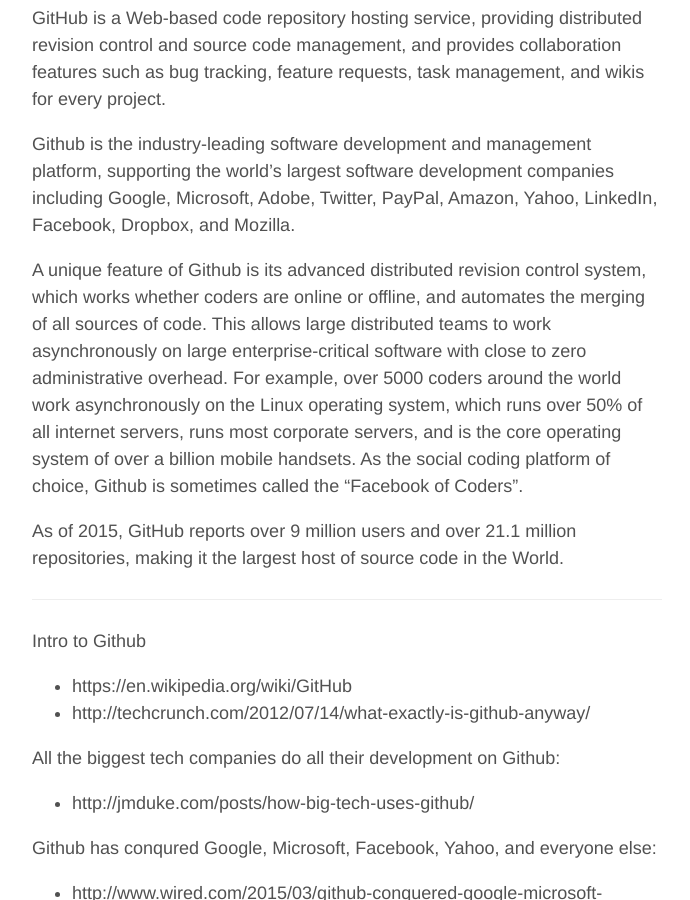
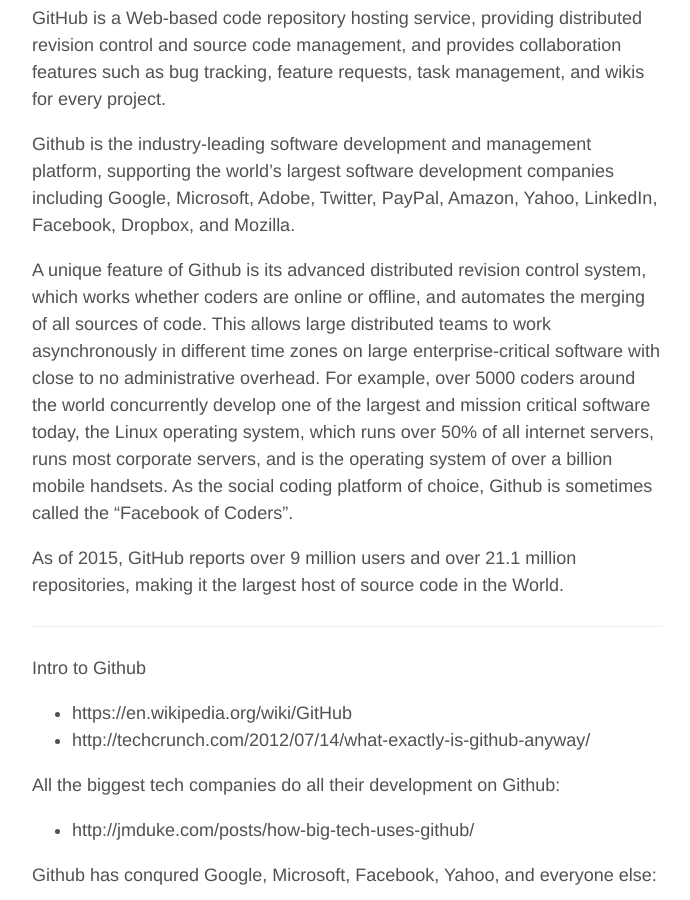
Before and after one commit to healthschema/healthschema.github.io, a Jekyll site: the page built from _posts/2015-08-20-github-intro.md, in a window 1280 px wide and 900 px high, scrolled down 439 px. Shown: the whole window, without its empty margins (293-983 px from the left). Built offline with Jekyll 4.4.1, drawn with Linux system fonts in a browser that asks for light colours.

Commit message:
Update 2015-08-20-github-intro.md

```diff
--- a/_posts/2015-08-20-github-intro.md
+++ b/_posts/2015-08-20-github-intro.md
@@ -13,7 +13,7 @@
 
 Github is the industry-leading software development and management platform, supporting the world's largest  software development companies including Google, Microsoft, Adobe, Twitter, PayPal, Amazon, Yahoo, LinkedIn, Facebook, Dropbox, and Mozilla.
 
-A unique feature of  Github is its advanced  distributed revision control system, which works whether coders are online or offline, and automates the merging of all sources of code. This allows large distributed teams to work asynchronously on large enterprise-critical software with close to zero administrative overhead. For example, over 5000 coders around the world work asynchronously on the Linux operating system, which runs over 50% of all internet servers, runs most corporate servers, and is the core operating system of over a billion mobile handsets. As the social coding platform of choice, Github is sometimes called the "Facebook of Coders".
+A unique feature of  Github is its advanced  distributed revision control system, which works whether coders are online or offline, and automates the merging of all sources of code. This allows large distributed teams to work asynchronously in different time zones on large enterprise-critical software with close to no administrative overhead. For example, over 5000 coders around the world concurrently develop one of the largest and mission critical software today, the Linux operating system, which runs over 50% of all internet servers, runs most corporate servers, and is the operating system of over a billion mobile handsets. As the social coding platform of choice, Github is sometimes called the "Facebook of Coders".
 
 As of 2015, GitHub reports over 9 million users and over 21.1 million repositories, making it the largest host of source code in the World.
 
```
